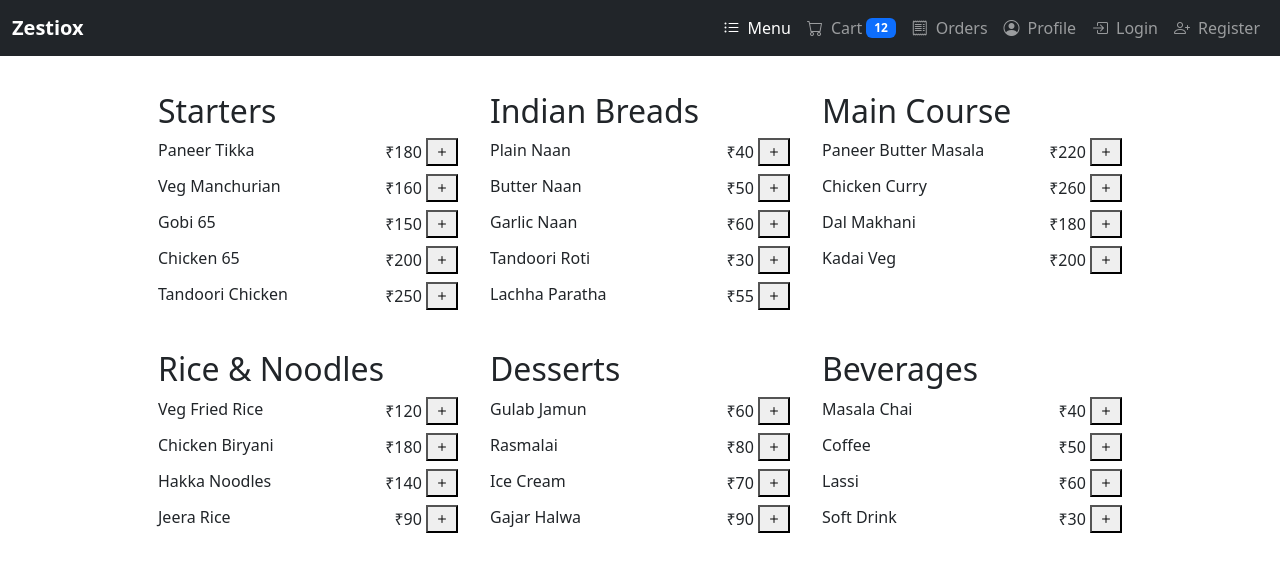
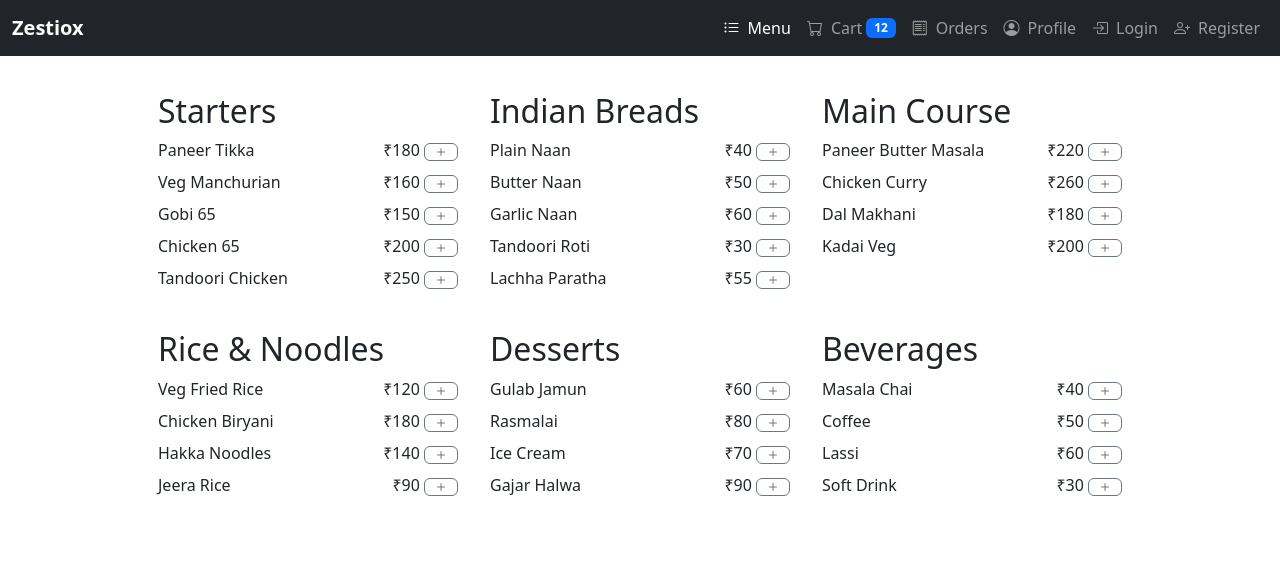
Before and after one commit to jjchandru/zestiox-ng, an Angular app: page /menu in a window 1280 px wide. Shown: the top 572 px of the page. Built offline with nearby package versions, Linux system fonts and the light colour scheme.

Commit message:
update menu component HTML

```diff
--- a/src/app/menu/menu.component.html
+++ b/src/app/menu/menu.component.html
@@ -7,7 +7,9 @@
       <span>{{ item.name }}</span>
       <span>
         ₹{{ item.price }}
-        <button aria-label="Add to cart"><i class="bi bi-plus"></i></button>
+        <button type="button" class="btn btn-outline-secondary px-2 py-0" style="font-size: 1rem; line-height: 1;" aria-label="Add to cart">
+  <i class="bi bi-plus"></i>
+</button>
       </span>
     </div>
   </div>
@@ -19,7 +21,9 @@
       <span>{{ item.name }}</span>
       <span>
         ₹{{ item.price }}
-        <button aria-label="Add to cart"><i class="bi bi-plus"></i></button>
+        <button type="button" class="btn btn-outline-secondary px-2 py-0" style="font-size: 1rem; line-height: 1;" aria-label="Add to cart">
+  <i class="bi bi-plus"></i>
+</button>
       </span>
     </div>
   </div>
@@ -31,7 +35,9 @@
       <span>{{ item.name }}</span>
       <span>
         ₹{{ item.price }}
-        <button aria-label="Add to cart"><i class="bi bi-plus"></i></button>
+        <button type="button" class="btn btn-outline-secondary px-2 py-0" style="font-size: 1rem; line-height: 1;" aria-label="Add to cart">
+  <i class="bi bi-plus"></i>
+</button>
       </span>
     </div>
   </div>
@@ -43,7 +49,9 @@
       <span>{{ item.name }}</span>
       <span>
         ₹{{ item.price }}
-        <button aria-label="Add to cart"><i class="bi bi-plus"></i></button>
+        <button type="button" class="btn btn-outline-secondary px-2 py-0" style="font-size: 1rem; line-height: 1;" aria-label="Add to cart">
+  <i class="bi bi-plus"></i>
+</button>
       </span>
     </div>
   </div>
@@ -55,7 +63,9 @@
       <span>{{ item.name }}</span>
       <span>
         ₹{{ item.price }}
-        <button aria-label="Add to cart"><i class="bi bi-plus"></i></button>
+        <button type="button" class="btn btn-outline-secondary px-2 py-0" style="font-size: 1rem; line-height: 1;" aria-label="Add to cart">
+  <i class="bi bi-plus"></i>
+</button>
       </span>
     </div>
   </div>
@@ -67,7 +77,9 @@
       <span>{{ item.name }}</span>
       <span>
         ₹{{ item.price }}
-        <button aria-label="Add to cart"><i class="bi bi-plus"></i></button>
+        <button type="button" class="btn btn-outline-secondary px-2 py-0" style="font-size: 1rem; line-height: 1;" aria-label="Add to cart">
+  <i class="bi bi-plus"></i>
+</button>
       </span>
     </div>
   </div>
```
